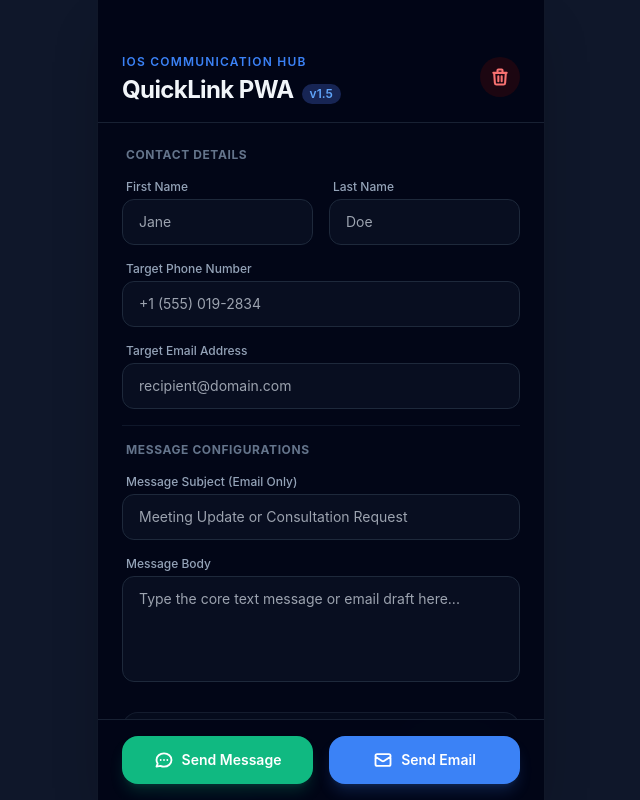
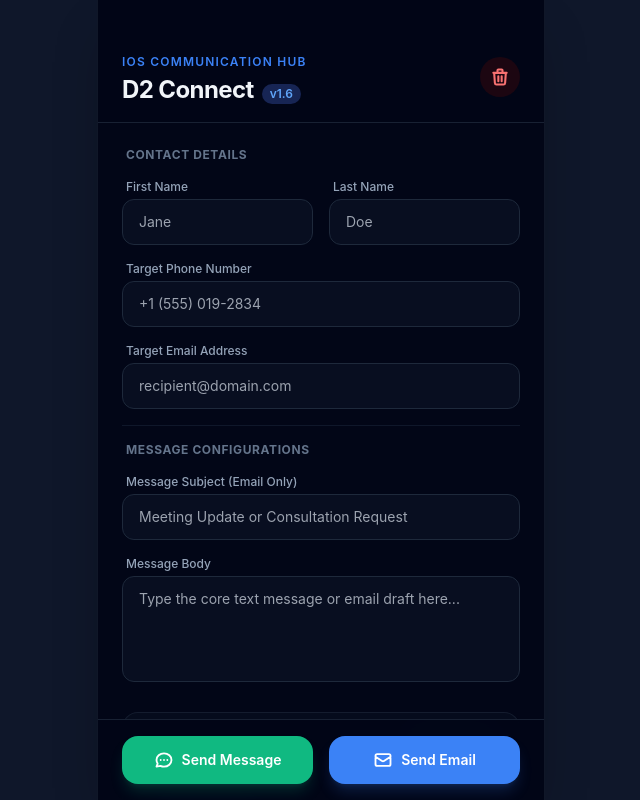
Before and after one commit to thejoshcontreras/pwa-launcher, a plain HTML site: page index.html in a window 1280 px wide. Shown: the whole page, without its empty margins (319-959 px from the left). Drawn offline with nearby package versions, Linux system fonts and the light colour scheme.

Commit message:
Update index.html
Updated title to D2 Connect

```diff
--- a/index.html
+++ b/index.html
@@ -3,17 +3,16 @@
 <head>
     <meta charset="UTF-8">
     <meta name="viewport" content="width=device-width, initial-scale=1.0, maximum-scale=1.0, user-scalable=no, viewport-fit=cover">
-    <title>QuickLink App Launcher</title>
+    <title>D2 Connect</title>
 
     <!-- PWA & iOS Customization Meta Tags -->
     <meta name="apple-mobile-web-app-capable" content="yes">
     <meta name="apple-mobile-web-app-status-bar-style" content="black-translucent">
-    <meta name="apple-mobile-web-app-title" content="QuickLink">
+    <meta name="apple-mobile-web-app-title" content="D2 Connect">
 
     <!-- Custom iOS Home Screen App Icon Integration -->
     <link rel="apple-touch-icon" href="my-icon.png">
 
-    <!-- Tailwind CSS Engine for Native Looks -->
     <script src="https://cdn.tailwindcss.com"></script>
     <script>
         tailwind.config = {
@@ -61,8 +60,8 @@
             <div>
                 <span class="text-xs font-semibold tracking-widest text-blue-500 uppercase">iOS Communication Hub</span>
                 <div class="flex items-baseline gap-2">
-                    <h1 class="text-2xl font-bold tracking-tight mt-0.5">QuickLink PWA</h1>
-                    <span class="text-xs font-semibold px-2 py-0.5 bg-blue-100 dark:bg-blue-950 text-blue-600 dark:text-blue-400 rounded-full">v1.5</span>
+                    <h1 class="text-2xl font-bold tracking-tight mt-0.5">D2 Connect</h1>
+                    <span class="text-xs font-semibold px-2 py-0.5 bg-blue-100 dark:bg-blue-950 text-blue-600 dark:text-blue-400 rounded-full">v1.6</span>
                 </div>
             </div>
 
```
